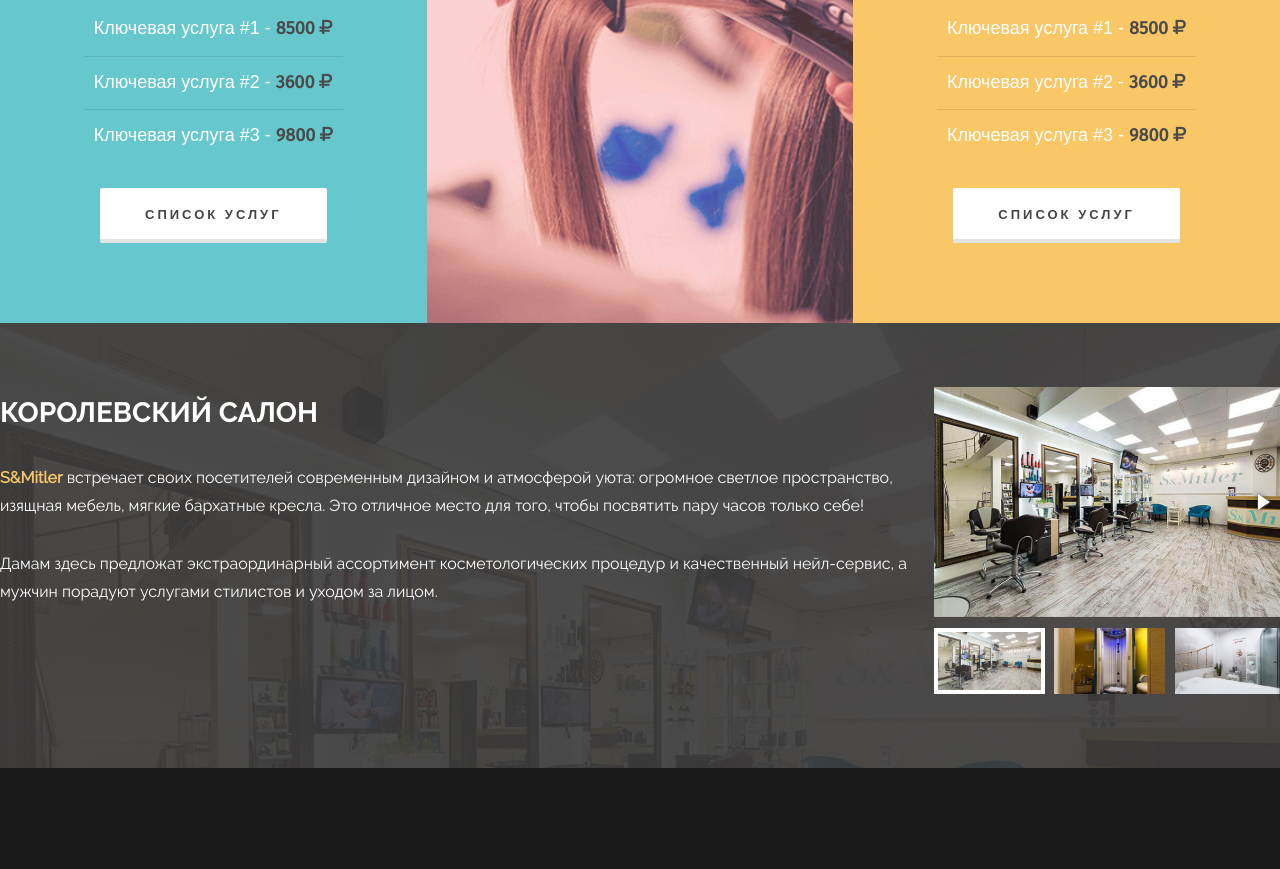
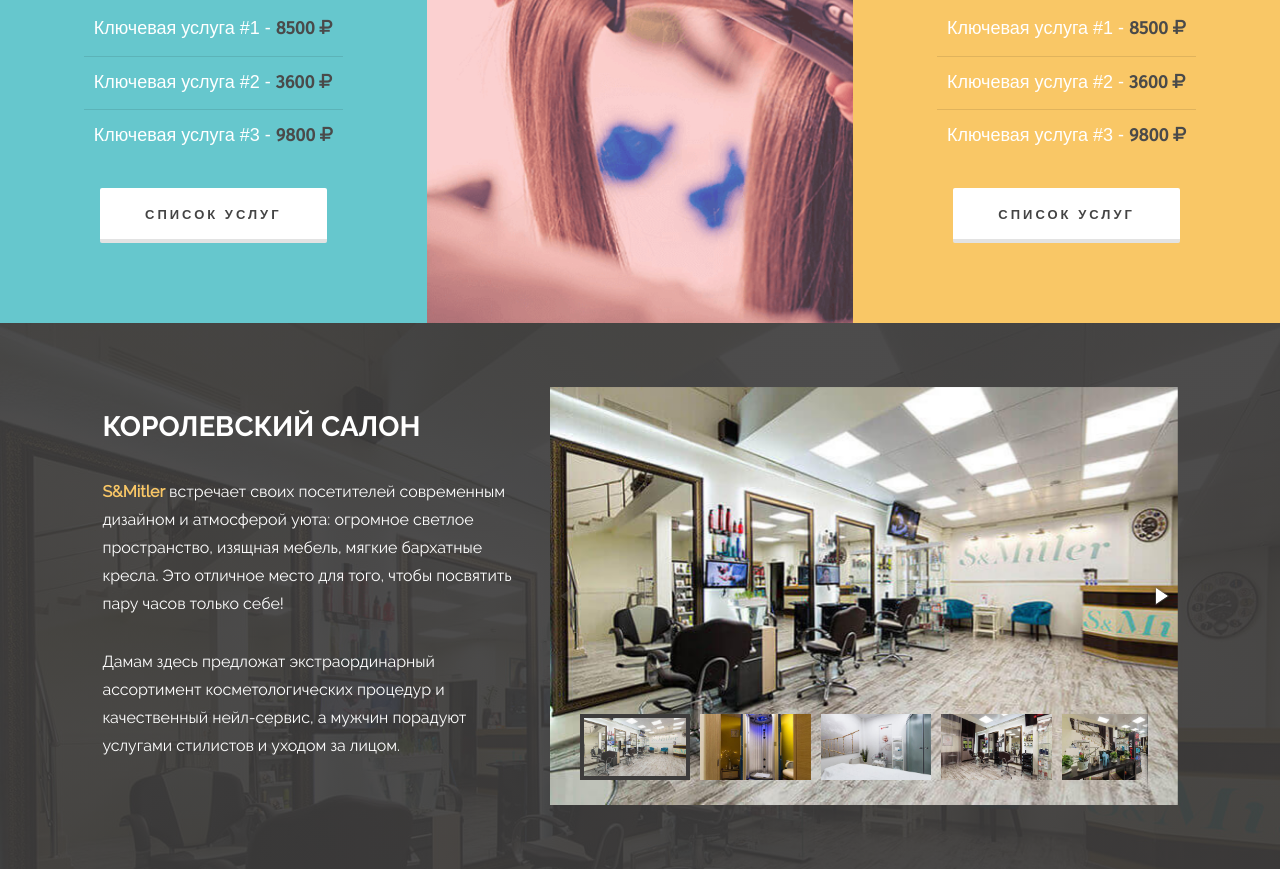
Before and after one commit to vangeliyyulia/S-Mitler, a website: page app/index.html in a window 1280 px wide. Shown: the part 1487-2356 px from the top of the page. Before the commit the page ends 2255 px from the top, so only its background shows below. Drawn offline with Linux system fonts and the light colour scheme.

Commit message:
Gallery Pt.2

```diff
--- a/app/sass/layout/_gallery.scss
+++ b/app/sass/layout/_gallery.scss
@@ -1,12 +1,18 @@
 .gallery {
-    padding: 5% 0;
+    padding: 5% 8%;
     background-color: #151515;
     color: #fff;
     background-size: cover;
-    background-position: center;
+    background-position: top center;
 
     &__wrapper {
         display: flex;
+        align-items: center;
+        justify-content: center;
+
+        @include respond(tab-port) {
+            flex-direction: column;
+        }
     }
 
     &__description {
@@ -19,8 +25,33 @@
         }
     }
 
+    &__content {
+        width: 45rem;
+        margin-right: 1.5rem;
+
+        @include respond(tab-port) {
+            width: 100%;
+        }
+    }
+
+    &__images {
+        @include respond(tab-port) {
+            width: 100%;
+        }
+    }
 }
 
 .fotorama__thumb-border {
-    border-color: #fff;
+    border-color: #3d3c3c;
 }
+
+.fotorama__active .fotorama__thumb {
+    border-color: #3d3c3c;
+}
+
+.fotorama__nav-wrap {
+    bottom: 1.5rem;
+    position: absolute;
+    padding: 0 3rem;
+    width: 100%;
+}
```
Also changed, not shown: app/css/main.min.css.
